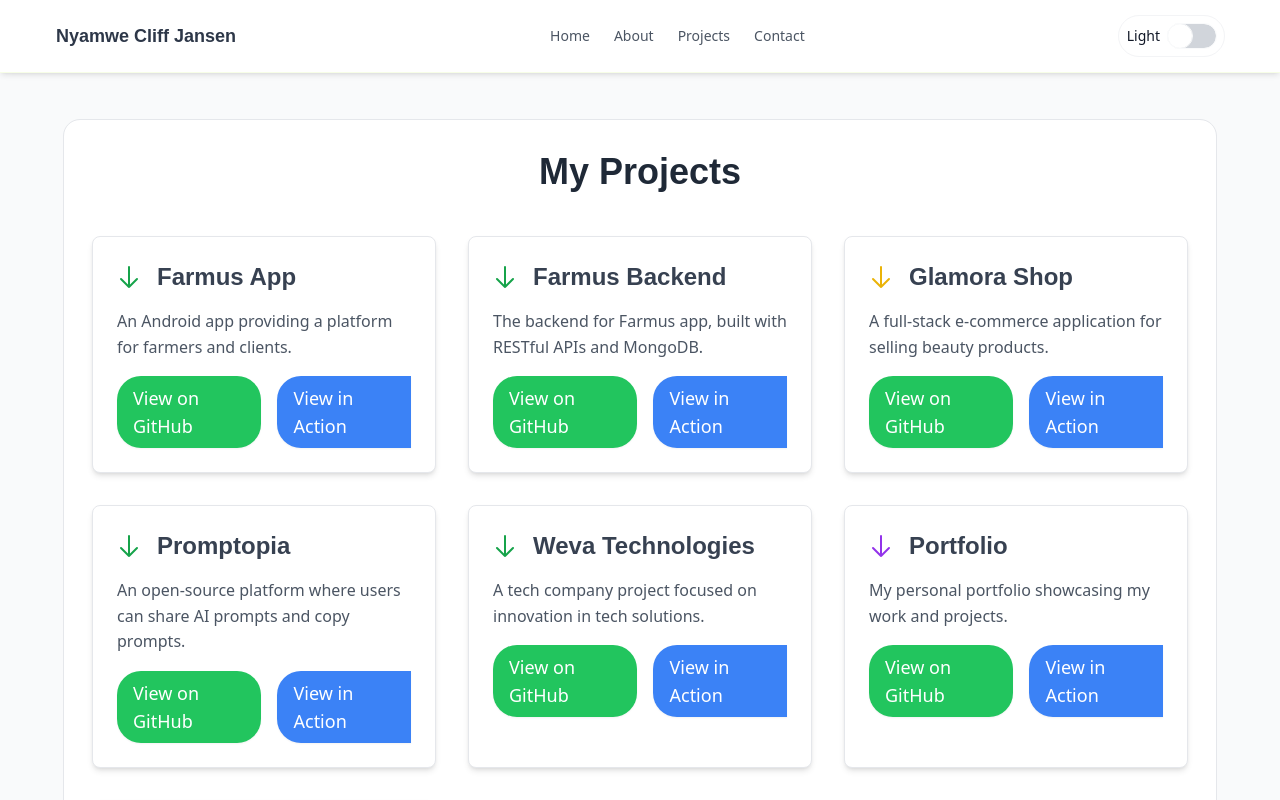
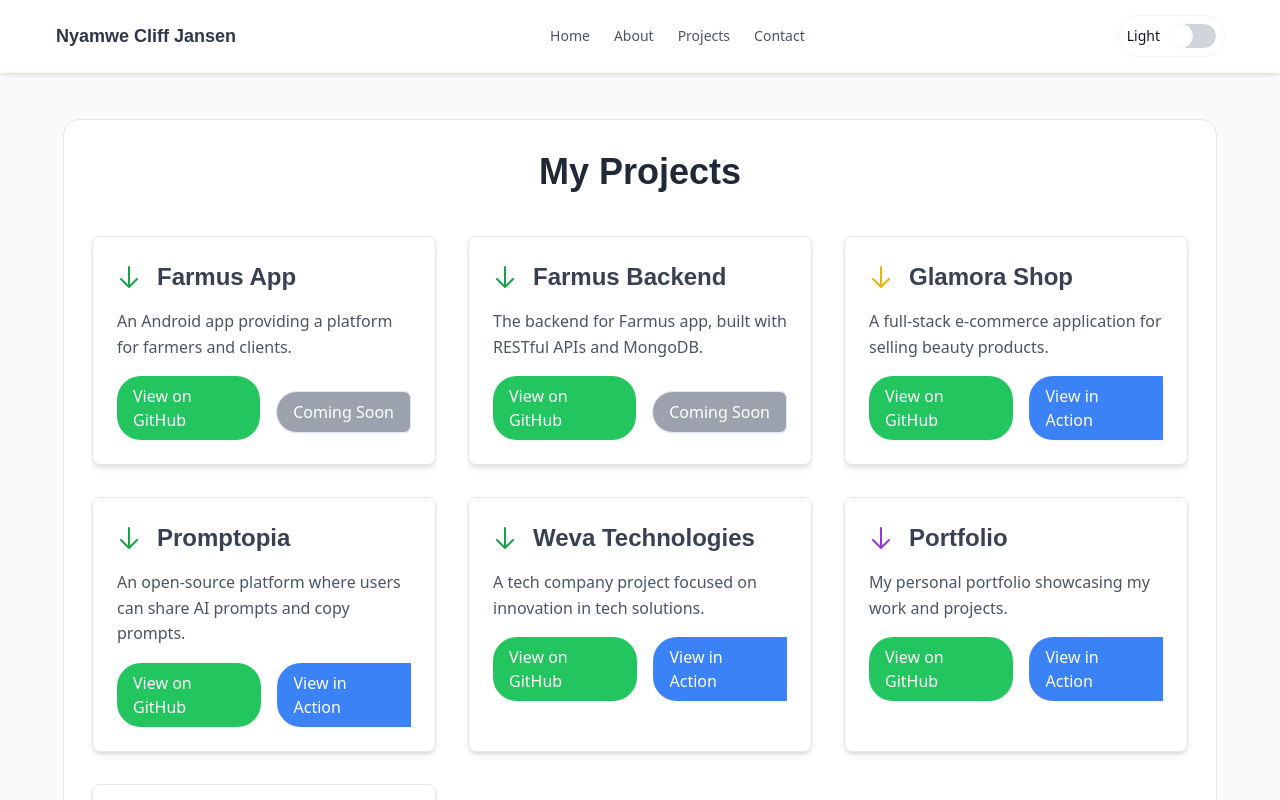
Before and after one commit to jansencodez/cliffjansen, a Next.js app: page /projects in a window 1280 px wide. Shown: the top 800 px of the page. Built offline with nearby package versions, Linux system fonts and the light colour scheme.

Commit message:
update: disabled project buttons for not live

```diff
--- a/app/globals.css
+++ b/app/globals.css
@@ -136,10 +136,6 @@ button {
   cursor: pointer;
 }
 
-button:hover {
-  background-color: #2f855a; /* Darker green on hover */
-}
-
 .dark button {
   background-color: #2f855a; /* Darker button for dark mode */
 }
--- a/app/projects/page.tsx
+++ b/app/projects/page.tsx
@@ -102,7 +102,7 @@ const projects = [
     name: "Portfolio",
     description: "My personal portfolio showcasing my work and projects.",
     link: "https://github.com/jansencodez/portfolio",
-    liveLink: "#", // You can add your portfolio live link here
+    liveLink: "https://cliffjansen.vercel.app/", // You can add your portfolio live link here
     icon: <PortfolioIcon />,
   },
   {
@@ -139,19 +139,26 @@ const Projects: React.FC = () => {
                 href={project.link}
                 target="_blank"
                 rel="noopener noreferrer"
-                className="inline-block text-white bg-green-500 hover:bg-green-600 transition-colors duration-300 px-4 py-2 rounded-3xl shadow-sm text-base md:text-lg"
+                className="inline-block text-white bg-green-500 hover:bg-green-600 transition-colors duration-300 px-4 py-2 rounded-3xl shadow-sm text-base"
               >
                 View on GitHub
               </a>
-              {project.liveLink && (
+              {project.liveLink !== "#" ? (
                 <a
                   href={project.liveLink}
                   target="_blank"
                   rel="noopener noreferrer"
-                  className="inline-block text-white bg-blue-500 hover:bg-blue-600 transition-colors duration-300 px-4 py-2 rounded-s-3xl shadow-sm text-base md:text-lg"
+                  className="inline-block text-white bg-blue-500 hover:bg-blue-600 transition-colors duration-300 px-4 py-2 rounded-s-3xl shadow-sm text-base"
                 >
                   View in Action
                 </a>
+              ) : (
+                <button
+                  disabled
+                  className="inline-block text-white bg-gray-400 cursor-not-allowed transition-colors duration-300 px-4 py-2 rounded-s-3xl shadow-sm text-base max-w-fit"
+                >
+                  Coming Soon
+                </button>
               )}
             </div>
           </div>
```
